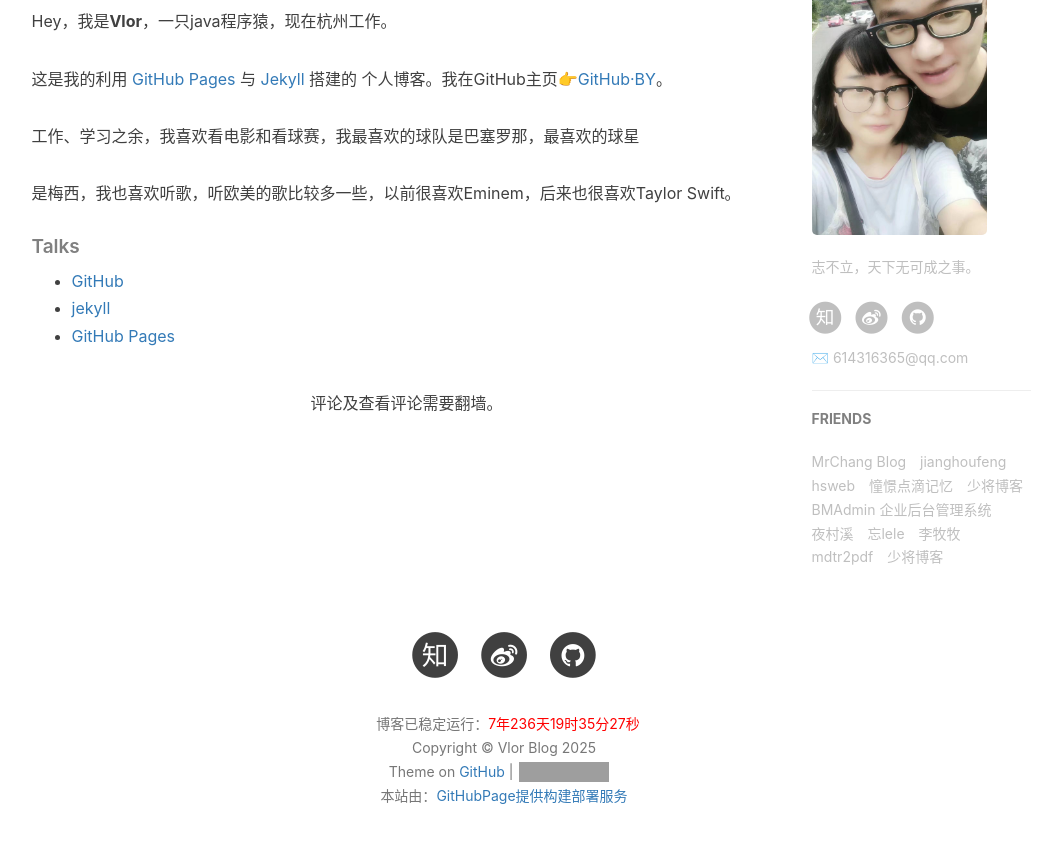
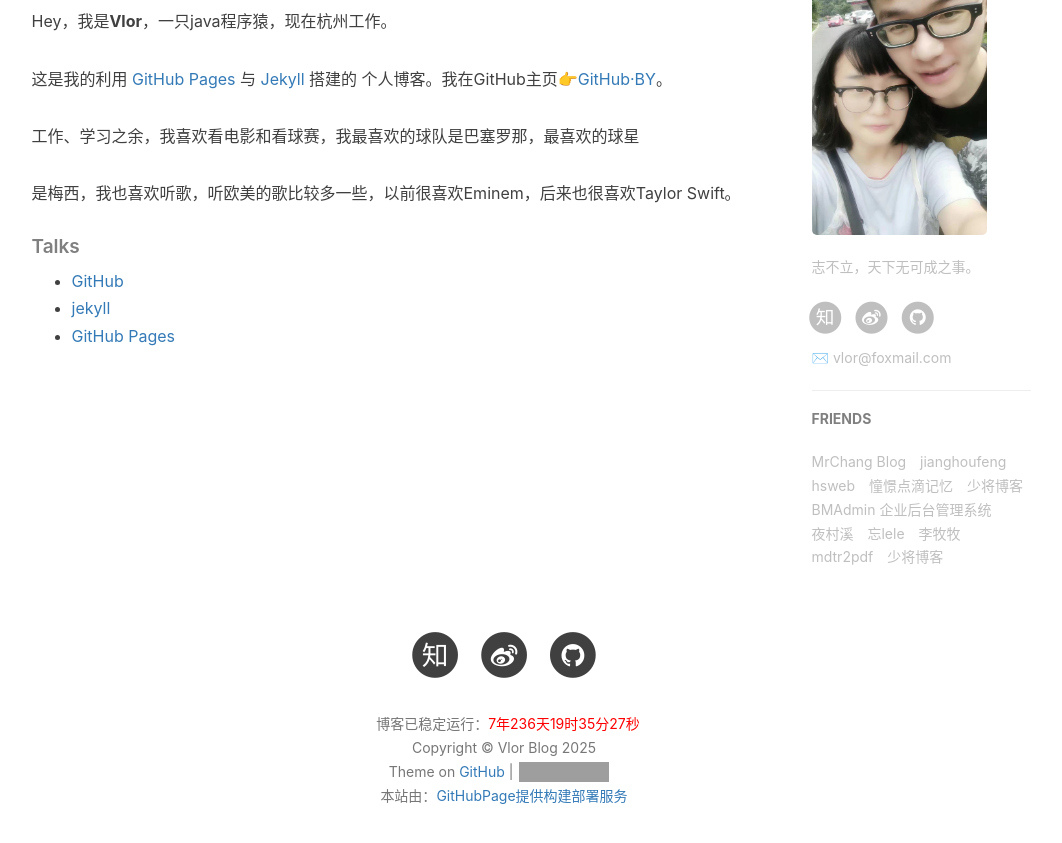
Before and after one commit to VincentZhangy/vlor.github.io, a Jekyll site: the page built from about.html, in a window 1280 px wide and 900 px high, scrolled down 594 px. Shown: the top 843 px of the window, without its empty margins (136-1198 px from the left). Built offline with Jekyll 4.4.1, drawn with Linux system fonts in a browser that asks for light colours; nearby versions of some CDN libraries; comment, search, counter and statistics services are not loaded; part of the change alters nothing that is shown; grey boxes are pictures that could not be loaded.

```diff
--- a/_config.yml
+++ b/_config.yml
@@ -3,17 +3,17 @@ title: Vlor Blog
 #filing: 粤ICP备17125314号
 SEOTitle: Vlor的博客 | Vlor Blog
 header-img: img/post-bg-taylorswift9.jpg
-email: 614316365@qq.com
+email: vlor@foxmail.com
 description: "志不立，天下无可成之事。"
 keyword: "Vlor, VlorBlog, Vlor的博客, Java Dev ,MrZhang , mrzhang "
-url: "http://vlor.top"          # your host, for absolute URL
-baseurl: ""      # for example, '/blog' if your blog hosted on 'host/blog'
+url: "http://blog.vlor.top" # your host, for absolute URL
+baseurl: "" # for example, '/blog' if your blog hosted on 'host/blog'
 github_repo: "https://github.com/VincentZhangy/vlor.github.io.git" # you code repository
 
 # Sidebar settings
-sidebar: true                           # whether or not using Sidebar.
+sidebar: true # whether or not using Sidebar.
 sidebar-about-description: "志不立，天下无可成之事。"
-sidebar-avatar: /img/about-ZY-gentle.jpg     # use absolute URL, seeing it's used in both `/` and `/about/`
+sidebar-avatar: /img/about-ZY-gentle.jpg # use absolute URL, seeing it's used in both `/` and `/about/`
 
 ##cdn
 cdn: 阿里云提供CDN加速服务
@@ -24,31 +24,24 @@ githubPageUrl: https://pages.github.com/
 
 # SNS settings
 RSS: false
-weibo_username:     5657775703
-zhihu_username:     zhang-yun-97-97
-github_username:    VincentZhangy
+weibo_username: 5657775703
+zhihu_username: zhang-yun-97-97
+github_username: VincentZhangy
 #facebook_username:  baiying.qiu.7
 jianshu_username:
 #twitter_username:   qiubaiying
-
-
-
 
 # Build settings
 # from 2016, 'pygments' is unsupported on GitHub Pages. Use 'rouge' for highlighting instead.
 highlighter: rouge
 permalink: pretty
 paginate: 10
-exclude: ["less","node_modules","Gruntfile.js","package.json","README.md"]
-anchorjs: true                          # if you want to customize anchor. check out line:181 of `post.html`
-
-
+exclude: ["less", "node_modules", "Gruntfile.js", "package.json", "README.md"]
+anchorjs: true # if you want to customize anchor. check out line:181 of `post.html`
 
 # Gems
 # from PR#40, to support local preview for Jekyll 3.0
 gems: [jekyll-paginate]
-
-
 
 # Markdown settings
 # replace redcarpet to kramdown,
@@ -56,13 +49,11 @@ gems: [jekyll-paginate]
 # document: http://jekyllrb.com/docs/configuration/#kramdown
 markdown: kramdown
 kramdown:
-  input: GFM                            # use Github Flavored Markdown !important
-
-
+  input: GFM # use Github Flavored Markdown !important
 
 # 评论系统
 # Disqus settings（https://disqus.com/）
-disqus_username: VincentZhangy
+# disqus_username: VincentZhangy
 
 # 多说 将于2017年6月1日正式关停服务，建议使用 Disqus（http://dev.duoshuo.com/threads/58d1169ae293b89a20c57241）
 # Duoshuo settings
@@ -70,68 +61,34 @@ disqus_username: VincentZhangy
 # Share component is depend on Comment so we can NOT use share only.
 # duoshuo_share: true                     # set to false if you want to use Comment without Sharing
 
-
-
-
 # Analytics settings
 # Baidu Analytics
 ba_track_id: d500fea6bca5955e5a2eb8656d467574
 
 # Google Analytics
-ga_track_id: 'UA-106020704-1'            # Format: UA-xxxxxx-xx
+ga_track_id: "UA-106020704-1" # Format: UA-xxxxxx-xx
 ga_domain: auto
 
-
-
-
-
 # Featured Tags
-featured-tags: false                     # 是否使用首页标签
-featured-condition-size: 1              # 相同标签数量大于这个数，才会出现在首页
-
-
+featured-tags: false # 是否使用首页标签
+featured-condition-size: 1 # 相同标签数量大于这个数，才会出现在首页
 
 # Progressive Web Apps
 chrome-tab-theme-color: "#000000"
 service-worker: true
 
-
-
 # Friends
-friends: [
-    {
-        title: "MrChang Blog",
-        href: "http://blog.jetbrains.org.cn/"
-    },{
-        title: "jianghoufeng",
-        href: "https://github.com/ophina"
-    },{
-        title: "hsweb",
-        href: "https://github.com/zhou-hao"
-    },{
-             title: "憧憬点滴记忆",
-             href: "https://www.licoy.cn/"
-    },{
-             title: "少将博客",
-             href: "https://www.whatled.com/"
-    },{
-             title: "BMAdmin 企业后台管理系统",
-             href: "http://www.bmadmin.com/"
-    },{
-             title: "夜村溪",
-             href: "https://www.rojackse.top/"
-    },{
-             title: "忘lele",
-             href: "https://gmle.club/"
-    },{
-             title: "李牧牧",
-             href: "http://limumu.me/"
-    },{
-             title: "mdtr2pdf",
-             href: "http://www.mdtr2pdf.com/"
-    },{
-             title: "少将博客",
-             href: "https://jiangshaobo.cn/"
-    }
-
-]
+friends:
+  [
+    { title: "MrChang Blog", href: "http://blog.jetbrains.org.cn/" },
+    { title: "jianghoufeng", href: "https://github.com/ophina" },
+    { title: "hsweb", href: "https://github.com/zhou-hao" },
+    { title: "憧憬点滴记忆", href: "https://www.licoy.cn/" },
+    { title: "少将博客", href: "https://www.whatled.com/" },
+    { title: "BMAdmin 企业后台管理系统", href: "http://www.bmadmin.com/" },
+    { title: "夜村溪", href: "https://www.rojackse.top/" },
+    { title: "忘lele", href: "https://gmle.club/" },
+    { title: "李牧牧", href: "http://limumu.me/" },
+    { title: "mdtr2pdf", href: "http://www.mdtr2pdf.com/" },
+    { title: "少将博客", href: "https://jiangshaobo.cn/" },
+  ]
```
